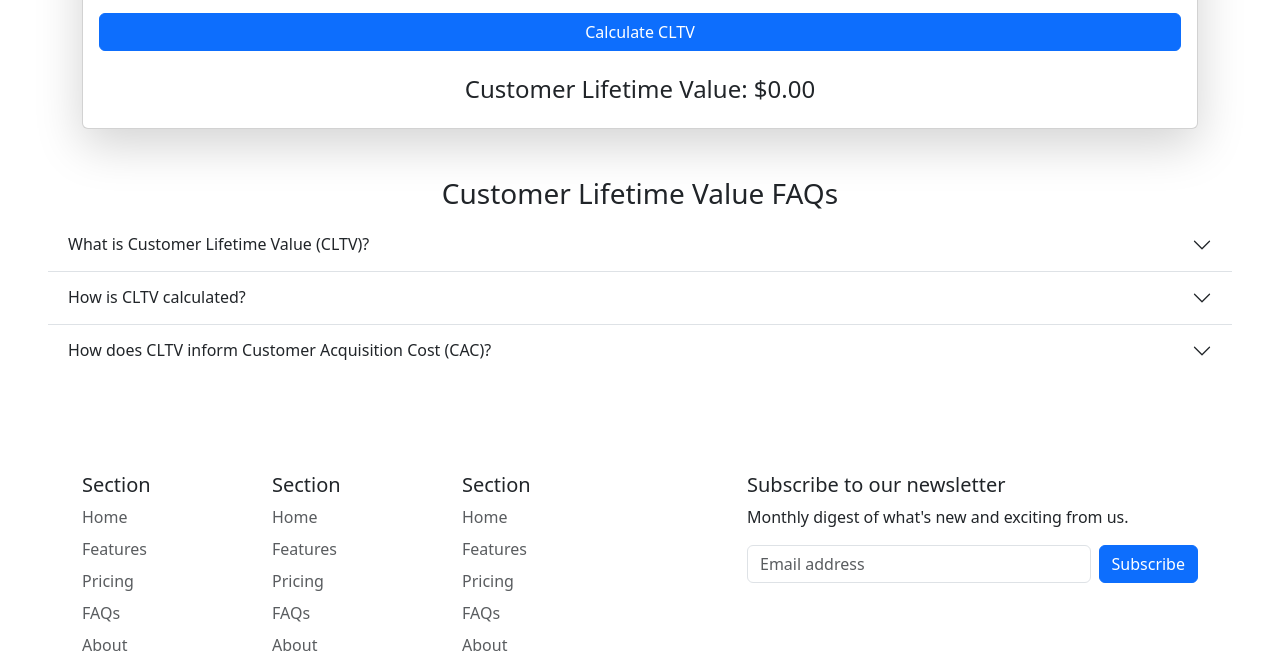
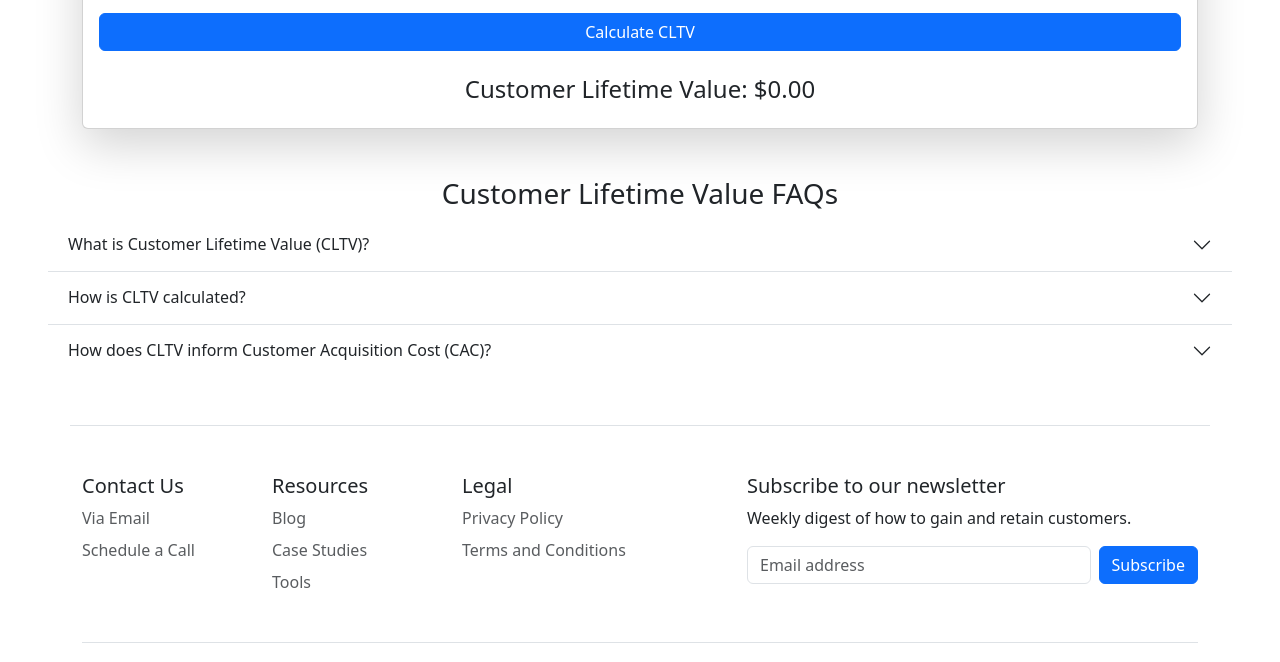
Before and after one commit to V-FOR-VEND3TTA/clv-calculator, a plain HTML site: page index.html in a window 1280 px wide. Shown: the part 498-1160 px from the top of the page. Drawn offline with nearby package versions, Linux system fonts and the light colour scheme.

Commit message:
Modified the footer by adding a line to seperate FAQ's and footer

```diff
--- a/index.html
+++ b/index.html
@@ -117,46 +117,38 @@
     </div>
 
     <!--Footer-->
-    <div class="container">
+    <div class="container border-top">
         <footer class="py-5">
           <div class="row">
             <div class="col-6 col-md-2 mb-3">
-              <h5>Section</h5>
+              <h5>Contact Us</h5>
               <ul class="nav flex-column">
-                <li class="nav-item mb-2"><a href="#" class="nav-link p-0 text-body-secondary">Home</a></li>
-                <li class="nav-item mb-2"><a href="#" class="nav-link p-0 text-body-secondary">Features</a></li>
-                <li class="nav-item mb-2"><a href="#" class="nav-link p-0 text-body-secondary">Pricing</a></li>
-                <li class="nav-item mb-2"><a href="#" class="nav-link p-0 text-body-secondary">FAQs</a></li>
-                <li class="nav-item mb-2"><a href="#" class="nav-link p-0 text-body-secondary">About</a></li>
+                <li class="nav-item mb-2"><a href="mailto:info@big-o-media.com" class="nav-link p-0 text-body-secondary">Via Email</a></li>
+                <li class="nav-item mb-2"><a href="#" class="nav-link p-0 text-body-secondary">Schedule a Call</a></li>
               </ul>
             </div>
 
             <div class="col-6 col-md-2 mb-3">
-              <h5>Section</h5>
+              <h5>Resources</h5>
               <ul class="nav flex-column">
-                <li class="nav-item mb-2"><a href="#" class="nav-link p-0 text-body-secondary">Home</a></li>
-                <li class="nav-item mb-2"><a href="#" class="nav-link p-0 text-body-secondary">Features</a></li>
-                <li class="nav-item mb-2"><a href="#" class="nav-link p-0 text-body-secondary">Pricing</a></li>
-                <li class="nav-item mb-2"><a href="#" class="nav-link p-0 text-body-secondary">FAQs</a></li>
-                <li class="nav-item mb-2"><a href="#" class="nav-link p-0 text-body-secondary">About</a></li>
+                <li class="nav-item mb-2"><a href="#" class="nav-link p-0 text-body-secondary">Blog</a></li>
+                <li class="nav-item mb-2"><a href="#" class="nav-link p-0 text-body-secondary">Case Studies</a></li>
+                <li class="nav-item mb-2"><a href="#" class="nav-link p-0 text-body-secondary">Tools</a></li>
               </ul>
             </div>
 
             <div class="col-6 col-md-2 mb-3">
-              <h5>Section</h5>
-              <ul class="nav flex-column">
-                <li class="nav-item mb-2"><a href="#" class="nav-link p-0 text-body-secondary">Home</a></li>
-                <li class="nav-item mb-2"><a href="#" class="nav-link p-0 text-body-secondary">Features</a></li>
-                <li class="nav-item mb-2"><a href="#" class="nav-link p-0 text-body-secondary">Pricing</a></li>
-                <li class="nav-item mb-2"><a href="#" class="nav-link p-0 text-body-secondary">FAQs</a></li>
-                <li class="nav-item mb-2"><a href="#" class="nav-link p-0 text-body-secondary">About</a></li>
-              </ul>
-            </div>
+                <h5>Legal</h5>
+                <ul class="nav flex-column">
+                  <li class="nav-item mb-2"><a href="#" class="nav-link p-0 text-body-secondary">Privacy Policy</a></li>
+                  <li class="nav-item mb-2"><a href="#" class="nav-link p-0 text-body-secondary">Terms and Conditions</a></li>
+                </ul>
+              </div>
 
             <div class="col-md-5 offset-md-1 mb-3">
               <form>
                 <h5>Subscribe to our newsletter</h5>
-                <p>Monthly digest of what's new and exciting from us.</p>
+                <p>Weekly digest of how to gain and retain customers.</p>
                 <div class="d-flex flex-column flex-sm-row w-100 gap-2">
                   <label for="newsletter1" class="visually-hidden">Email address</label>
                   <input id="newsletter1" type="text" class="form-control" placeholder="Email address">
```
